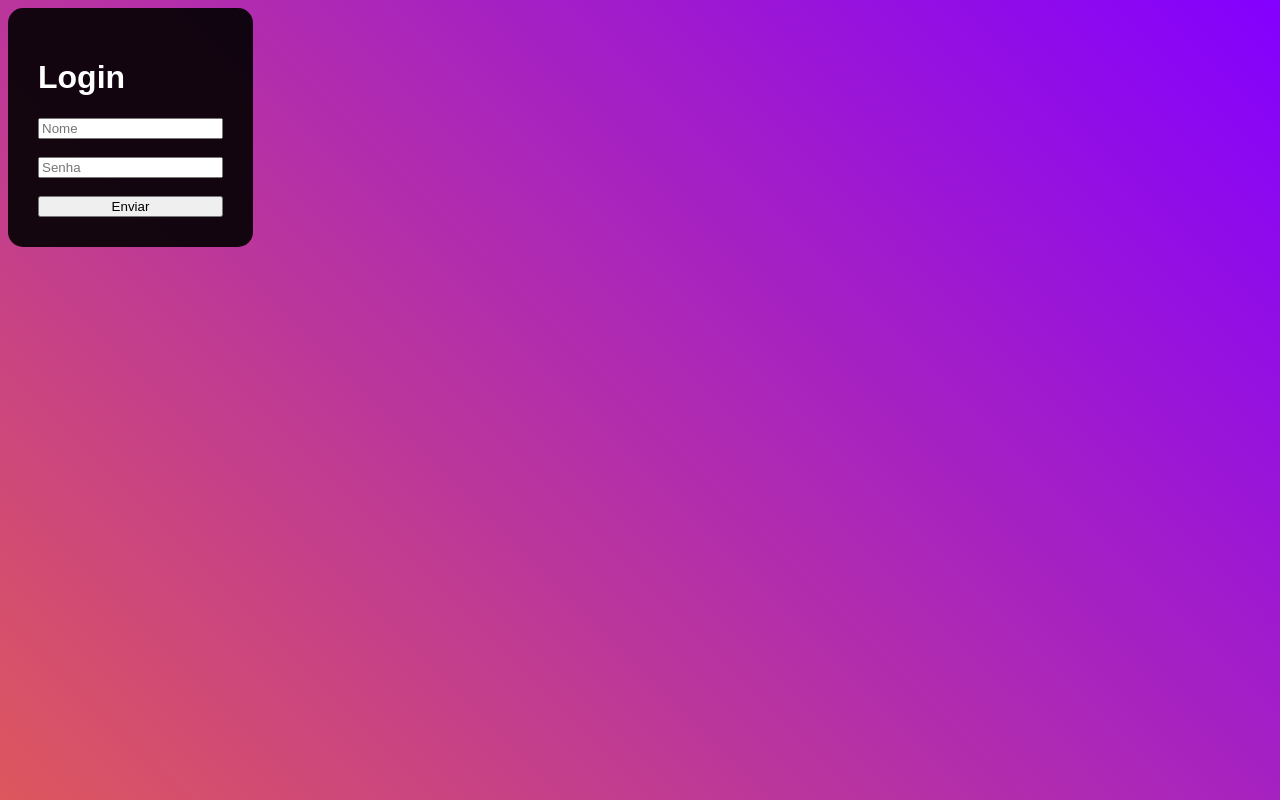
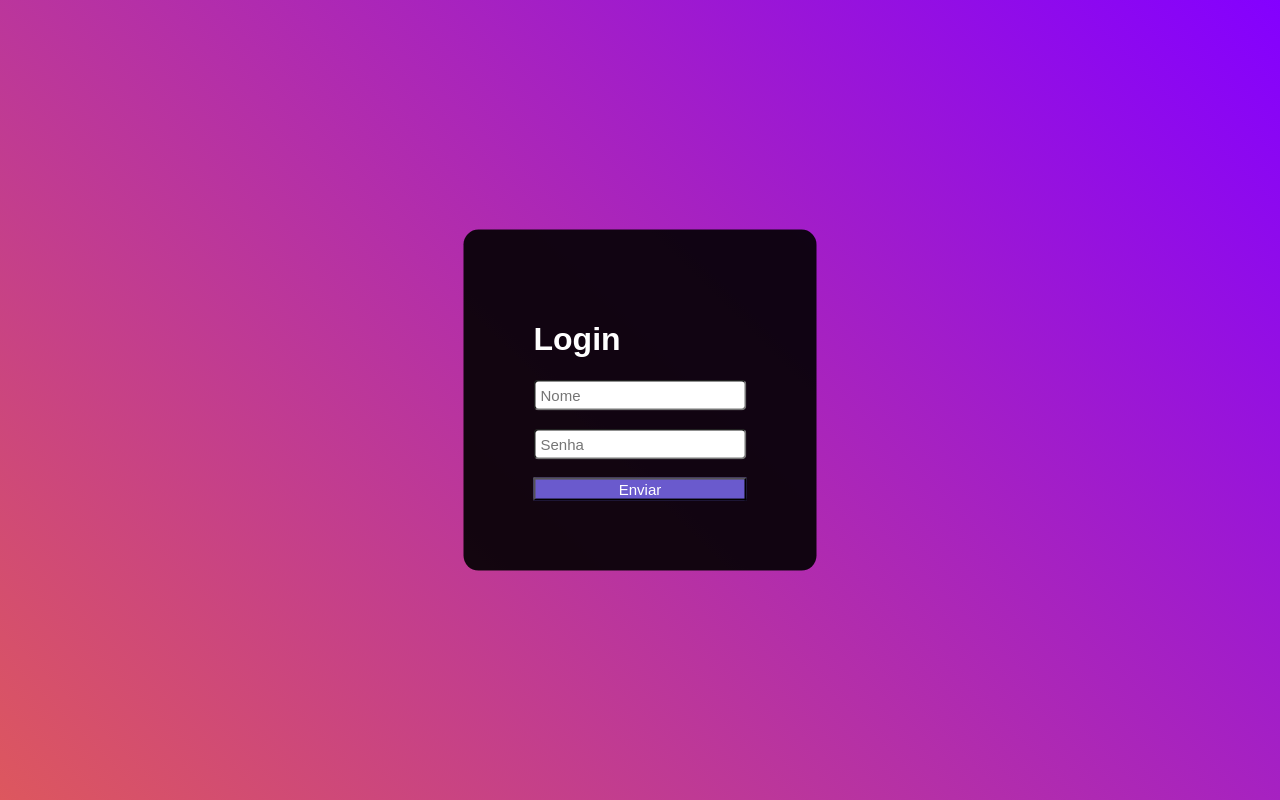
Before and after one commit to Jonathantassoni/Simple-login-screen, a plain HTML site: page index.html in a window 1280 px wide. Drawn offline with Linux system fonts and the light colour scheme.

Commit message:
ajusted button

```diff
--- a/css/style.css
+++ b/css/style.css
@@ -11,11 +11,23 @@ div#login {
     background-color: rgba(0, 0, 0, 0.9);
     color: white;
     position: absolute;
-    padding: 30px;
+    padding: 70px;
     border-radius: 15px;
+    left: 50%;
+    top: 50%;
+    transform: translate(-50%, -50%);
 
+}
+input {
+    padding: 5px;
+    outline: none;
+    font-size: 15px;
+    border-radius: 5px;
 }
 
 button {
     width: 100%;
+    background-color: slateblue;
+    color: white;
+    font-size: 15px;
 }
```
